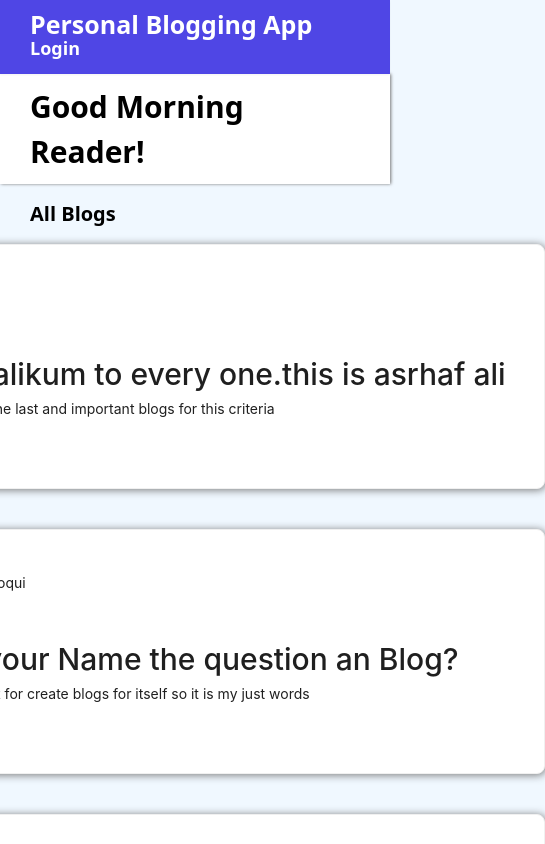
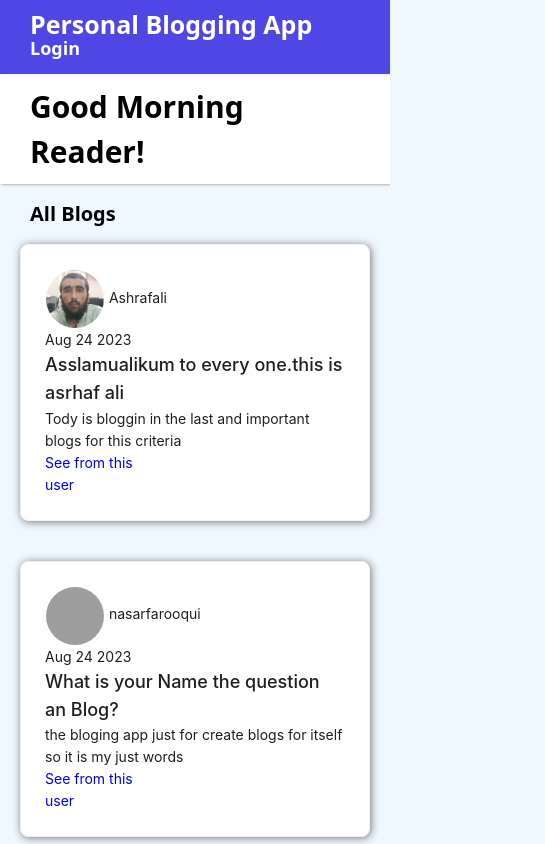
Before and after one commit to ashrafali2000/Blogging-app-nextjs, a Next.js app: page / in a window 390 px wide. Shown: the top 844 px of the page, 545 px wide, since content can reach past the window. Built offline with nearby package versions, Linux system fonts and the light colour scheme; grey boxes are pictures that could not be loaded.

Commit message:
update auto

```diff
--- a/src/database/onlyOneUsr.json
+++ b/src/database/onlyOneUsr.json
@@ -1 +1 @@
-{"userBLogs":{"id":4,"name":"Zeeshanali","email":"zaid1234@gmail.com","password":"1234","imgUrl":"https://t4.ftcdn.net/jpg/03/26/98/51/360_F_326985142_1aaKcEjMQW6ULp6oI9MYuv8lN9f8sFmj.jpg","blogs":[]}}
+{"userBLogs":{"id":2,"name":"nasarfarooqui","email":"nasar1234@gmail.com","password":"12134","imgUrl":"https://media.gettyimages.com/id/1092658864/photo/confident-young-man-wearing-purple-t-shirt.jpg?s=612x612&w=gi&k=20&c=5dv9NthxzpzZ2znz_ZUlMNDZHlvwipbWq7DR5tfXkG8=","blogs":[{"heading":"What is your Name the question an Blog?","description":"the bloging app just for create blogs for itself so it is my just words","getTime":" Aug 24 2023"}]}}
--- a/src/pages/alllBlg_Card/index.js
+++ b/src/pages/alllBlg_Card/index.js
@@ -1,6 +1,6 @@
 import { Card, Upload } from "antd";
 import Link from "next/link";
-// import UploadImg from "../Profile/uploadimg";
+import styles from "../../styles/MyStyle.module.css";
 import React, { useRef } from 'react';
 import { UserOutlined } from '@ant-design/icons';
 import { Avatar, Space } from 'antd';
@@ -9,7 +9,7 @@ export default function Allblg_Card({blogs,blogimg,mykey,name,handleDelete}) {
 
  if(!blogs[0]){
     return <div>
-         <Card  key={Math.random()} style={{
+         <Card className={styles.myCard} key={Math.random()} style={{
         width:700,
         boxShadow:"1px 1px 8px #777"
     }}>
@@ -26,14 +26,14 @@ export default function Allblg_Card({blogs,blogimg,mykey,name,handleDelete}) {
 
 return (
     <div className="allCardsBlog">
- <Card  key={Math.random()} style={{
+ <Card className={styles.myCard}  key={Math.random()} style={{
         width:700,
         boxShadow:"1px 1px 8px #777"
     }}>
      <Avatar src={blogimg} style={{width:60,height:60}} /> <div style={{display:"inline"}}> <span>{name} </span> <br></br> <span style={{display:"inline-block"}}> {blogs[0].getTime} </span></div>  <h1 style={{
             fontSize: 30,
             fontWeight:500
-        }}>{blogs[0].heading}</h1>
+        }} className={styles.myHeading}>{blogs[0].heading}</h1>
         <p>{blogs[0].description}</p>
  <div className="btnCarddiv" style={{width: 120}}><Link href={`/onlyOneUsr/${mykey}`}>See from this user</Link></div>
     </Card>
--- /dev/null
+++ b/src/styles/MyStyle.module.css
@@ -0,0 +1,8 @@
+@media screen and (max-width:576px) {
+    .myCard{
+   width: 350px !important;
+    }
+    .myHeading{
+        font-size: 18px !important;
+    }
+}
```
